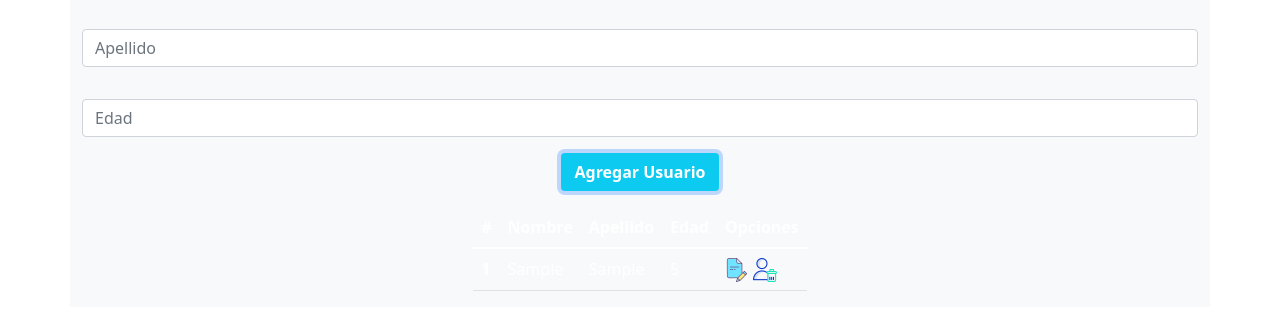
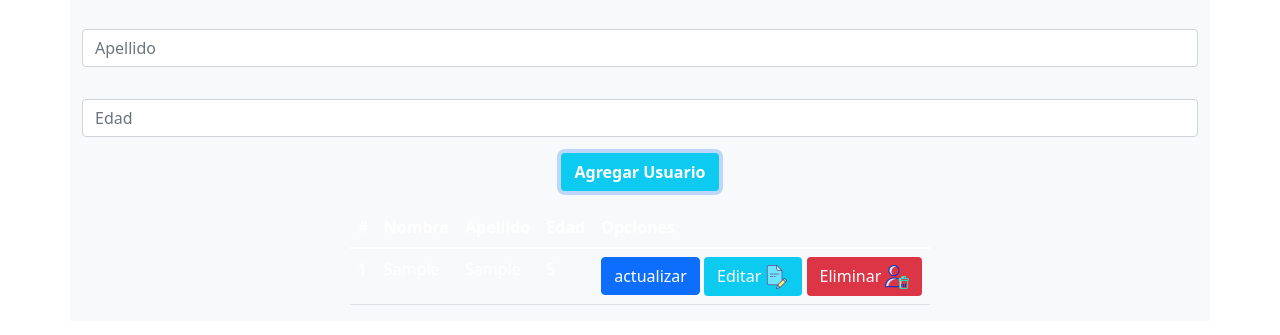
Before and after one commit to arantza-yes/challenlink-frontend, a plain HTML site: page challenge-02/index.html in a window 1280 px wide. Both pictures are taken after typing "Sample", "Sample", "5" into the empty fields and a click on the button "Agregar Usuario". Shown: the part 147-482 px from the top of the page. Drawn offline with nearby package versions, Linux system fonts and the light colour scheme; files that its build step writes are made by us from their sources.

Commit message:
arreglando bugs challenge 2 - actualizar usuario

```diff
--- a/challenge-02/index.html
+++ b/challenge-02/index.html
@@ -65,12 +65,23 @@
               <td>{{ item.apellido }}</td>
               <td>{{ item.edad }}</td>
               <td>
-                <span style="cursor: pointer" @click="editUser(index)"
-                  ><img src="./images/editar-archivo.png" alt=""
-                /></span>
-                <span style="cursor: pointer" @click="deleteUser(index)"
-                  ><img src="./images/borrar-mensaje.png" alt=""
-                /></span>
+                <button
+                  class="btn btn-primary"
+                  @click="updateUser($event,index)"
+                >
+                  actualizar
+                </button>
+                <button class="btn bg-info text-white" @click="editUser(index)">
+                  Editar
+                  <img src="./images/editar-archivo.png" alt="" />
+                </button>
+                <button
+                  class="btn bg-danger text-white"
+                  @click="deleteUser(index)"
+                >
+                  Eliminar
+                  <img src="./images/borrar-mensaje.png" alt="" />
+                </button>
               </td>
             </tr>
           </tbody>
--- a/challenge-02/js/app.js
+++ b/challenge-02/js/app.js
@@ -3,7 +3,7 @@ const app = new Vue({
   data: {
     titulo: 'User CRUD',
     usuarios: [],
-    // index: this.user,
+    edit: false,
     newName: '',
     newApellido: '',
     newEdad: '',
@@ -32,6 +32,23 @@ const app = new Vue({
       this.newEdad = user.edad;
       // agregarUsuario(this.user);
     },
+
+    updateUser: function (e, index) {
+      e.preventDefault();
+      let userDB = {
+        nombre: this.newName,
+        apellido: this.newApellido,
+        edad: this.newEdad,
+      };
+      this.usuarios[index] = userDB;
+      localStorage.setItem('usuariosDB', JSON.stringify(this.usuarios));
+      let db = JSON.parse(localStorage.getItem('usuariosDB'));
+      this.usuarios = db;
+      this.newName = '';
+      this.newApellido = '';
+      this.newEdad = '';
+    },
+
     deleteUser: function (index) {
       this.usuarios.splice(index, 1);
       localStorage.setItem('usuariosDB', JSON.stringify(this.usuarios));
```
Also changed, not shown: 1 other file.
